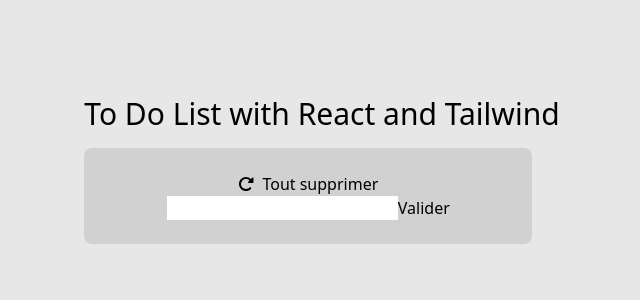
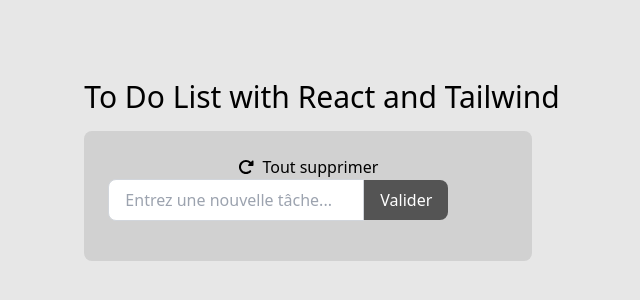
Before and after one commit to ocebert31/Projet_Personnel_P2_TO_DO_LIST_React, a React (Create React App) app: page / in a window 1280 px wide. Shown: the part 230-530 px from the top of the page, without its empty margins (318-958 px from the left). Built offline with nearby package versions, Linux system fonts and the light colour scheme.

Commit message:
css Add terminé

```diff
--- a/src/components/Add/Add.js
+++ b/src/components/Add/Add.js
@@ -21,9 +21,11 @@
     };
 
     return (
-        <div>
-            <input value={name} onChange={saveName} />
-            <button onClick={handleChange}>Valider</button>
+        <div className="flex items-center mb-4">
+            <input className="border border-gray-300 rounded-l-lg px-4 py-2 mr-0 w-64" value={name} onChange={saveName} placeholder="Entrez une nouvelle tâche..."/>
+            <button onClick={handleChange} className="px-4 py-2 bg-inputButton text-white rounded-r-lg hover:bg-black">
+                Valider
+            </button>
         </div>
     );
 }
--- a/tailwind.config.js
+++ b/tailwind.config.js
@@ -6,7 +6,7 @@
       colors: {
         backgroundColor: '#E7E7E7',
         foregroundColor: '#D1D1D1',
-        borderContent: '5D5D5D',
+        inputButton: '#545454',
       },
     },
   },
```
